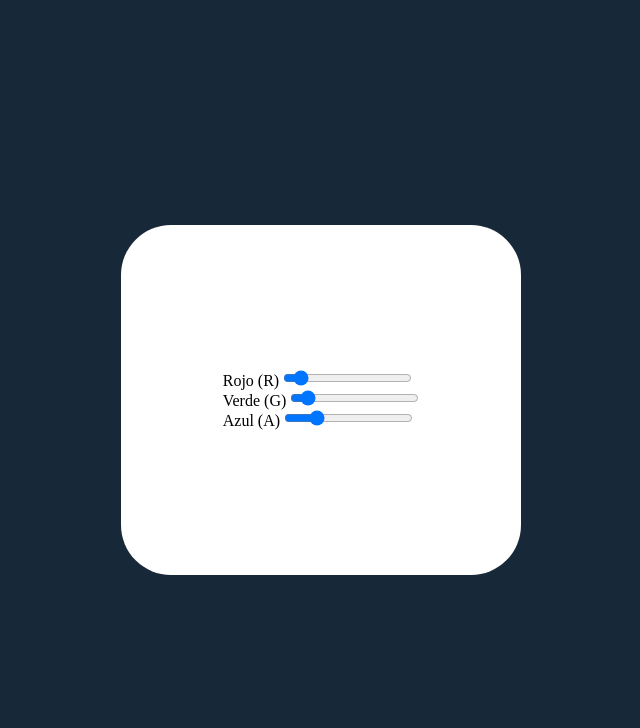
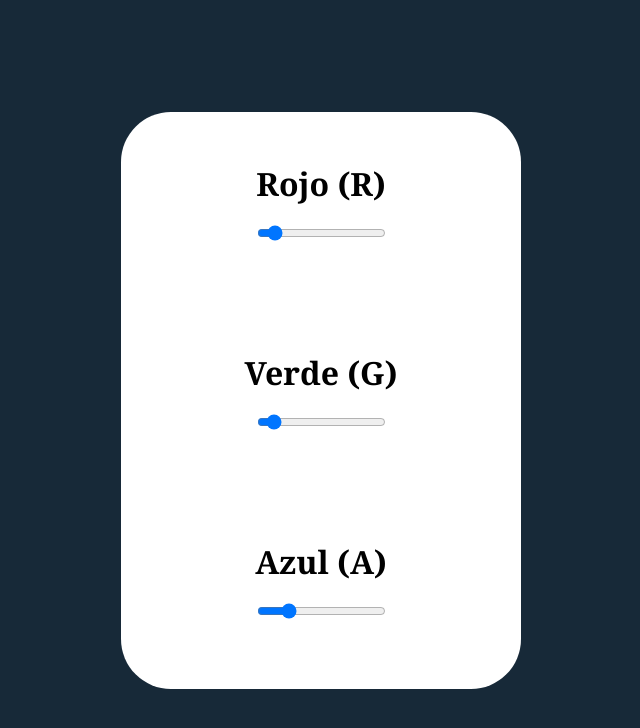
Before and after one commit to joelramonph/cursoDom, a plain HTML site: page rgb-colores/index.html in a window 1280 px wide. Shown: the whole page, without its empty margins (319-959 px from the left). Drawn offline with Linux system fonts and the light colour scheme.

Commit message:
agregar estilos a div color etiquetas y parrafo

```diff
--- a/rgb-colores/main.css
+++ b/rgb-colores/main.css
@@ -25,3 +25,19 @@ body{
     background-color: white;
     border-radius: 50px;
 }
+
+.color{
+    display: flex;
+    flex-direction: column;
+    align-items: center;
+    justify-content: space-around;
+    padding: 20px;
+    margin: 10px;
+    font-size: 2em;
+    font-weight: 700;
+    font-family: Georgia, 'Times New Roman', Times, serif;
+}
+
+label,p{
+     margin: 20px;
+}
```
